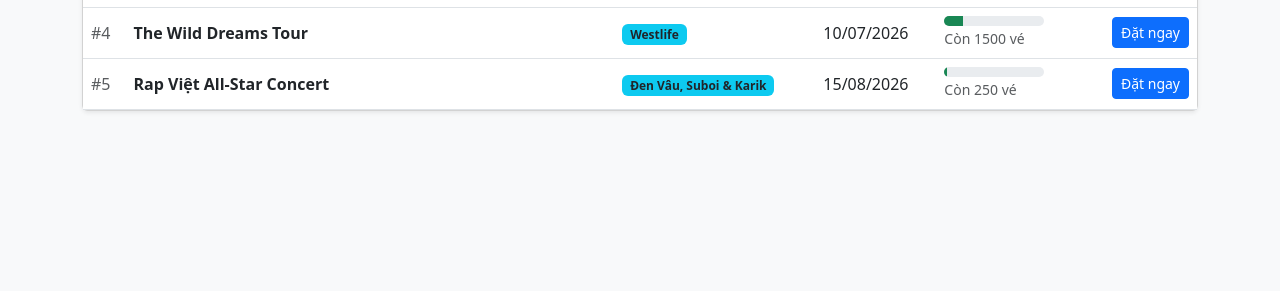
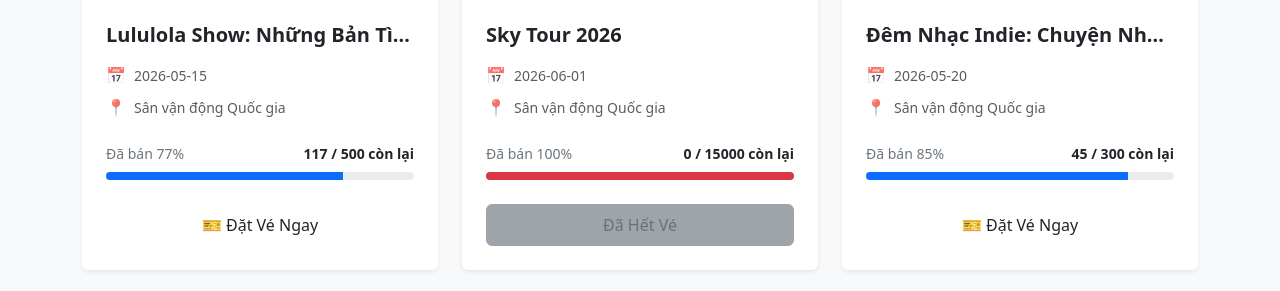
Before and after one commit to Likelipop/PHP_mini_projects, a PHP site: page /concerts in a window 1280 px wide. Shown: the part 339-630 px from the top of the page. Before the commit the page ends 451 px from the top, so only its background shows below. Run offline with PHP 8.4, Linux system fonts and the light colour scheme.

Commit message:
(fix) add recovery php lab 1

```diff
--- a/php-mini-concert/src/Controllers/ConcertController.php
+++ b/php-mini-concert/src/Controllers/ConcertController.php
@@ -4,18 +4,44 @@ namespace App\Controllers;
 
 class ConcertController
 {
-    public function index(array $concerts): void
+    public function index($concerts)
     {
-        // Thay vì Response::json, chúng ta chuẩn bị dữ liệu cho view
+        // 1. Lấy tham số bộ lọc từ URL (phương thức GET)
+        $filterStatus = $_GET['status'] ?? 'all'; // all, available, soldout
+        $searchKeyword = $_GET['search'] ?? '';
+
+        // 2. Thực hiện lọc dữ liệu
+        $filteredConcerts = array_filter($concerts, function ($concert) use ($filterStatus, $searchKeyword) {
+            $matchStatus = true;
+            $matchSearch = true;
+
+            // Lọc theo trạng thái vé
+            if ($filterStatus === 'available') {
+                $matchStatus = $concert['seats_available'] > 0;
+            } elseif ($filterStatus === 'soldout') {
+                $matchStatus = $concert['seats_available'] <= 0;
+            }
+
+            // Lọc theo từ khóa tìm kiếm (tên concert)
+            if (!empty($searchKeyword)) {
+                $matchSearch = stripos($concert['title'], $searchKeyword) !== false;
+            }
+
+            return $matchStatus && $matchSearch;
+        });
+
+        // 3. Chuẩn bị dữ liệu truyền ra view
         $data = [
-            'title' => 'Lịch Diễn Concert 2026',
-            'concerts' => $concerts
+            'title' => 'Tất cả Concerts',
+            'concerts' => $filteredConcerts,
+            'filters' => [
+                'status' => $filterStatus,
+                'search' => $searchKeyword
+            ]
         ];
 
-        // Gọi file view để hiển thị giao diện
-        // Lưu ý: dirname(__DIR__, 2) để nhảy từ src/Controllers ngược lên thư mục gốc
-        require dirname(__DIR__, 2) . '/views/concerts_list.php';
-        exit;
+        // 4. Gọi View mới
+        require dirname(__DIR__, 2) . '/views/concerts.php';
     }
 
     public function head(): void
--- /dev/null
+++ b/php-mini-concert/views/concerts.php
@@ -0,0 +1,124 @@
+<?php /** @var array $data */ ?>
+<!DOCTYPE html>
+<html lang="vi">
+<head>
+    <title><?= htmlspecialchars($data['title']) ?> - Concert Hub</title>
+    <link href="https://cdn.jsdelivr.net/npm/bootstrap@5.3.0/dist/css/bootstrap.min.css" rel="stylesheet">
+</head>
+<body class="bg-light">
+
+<div class="container my-5">
+
+    <div class="mb-3">
+        <a href="/" class="text-decoration-none text-secondary fw-medium hover-primary">
+            &larr; Quay về trang chủ
+        </a>
+    </div>
+
+    <div class="row mb-4 align-items-center">
+        <div class="col-md-6">
+            <h1 class="h2 fw-bold">Khám phá tất cả sự kiện</h1>
+        </div>
+
+        <div class="col-md-6">
+            <form action="/concerts" method="GET" class="d-flex gap-2">
+                <input type="text" name="search" class="form-control"
+                       placeholder="Tìm tên sự kiện..."
+                       value="<?= htmlspecialchars($data['filters']['search'] ?? '') ?>">
+
+                <select name="status" class="form-select" style="width: auto;">
+                    <option value="all" <?= ($data['filters']['status'] ?? 'all') === 'all' ? 'selected' : '' ?>>Tất cả trạng thái</option>
+                    <option value="available" <?= ($data['filters']['status'] ?? '') === 'available' ? 'selected' : '' ?>>Còn vé</option>
+                    <option value="soldout" <?= ($data['filters']['status'] ?? '') === 'soldout' ? 'selected' : '' ?>>Đã hết vé</option>
+                </select>
+
+                <button type="submit" class="btn btn-dark">Lọc</button>
+            </form>
+        </div>
+    </div>
+
+    <div class="row">
+        <?php if (empty($data['concerts'])): ?>
+            <div class="col-12 text-center py-5">
+                <h3 class="text-muted mb-3">😕 Ôi không!</h3>
+                <p class="text-muted">Không tìm thấy sự kiện nào phù hợp với bộ lọc của bạn.</p>
+                <a href="/concerts" class="btn btn-outline-primary mt-2">Xóa bộ lọc và xem tất cả</a>
+            </div>
+        <?php else: ?>
+            <?php foreach ($data['concerts'] as $concert): ?>
+                <div class="col-lg-4 col-md-6 mb-4">
+                    <div class="card h-100 concert-card shadow-sm border-0 position-relative">
+
+                        <div class="position-relative overflow-hidden" style="border-radius: 15px 15px 0 0;">
+                            <img src="<?= $concert['image'] ?? 'https://images.pexels.com/photos/4183059/pexels-photo-4183059.jpeg' ?>"
+                                 class="card-img-top w-100"
+                                 alt="Concert Cover"
+                                 style="height: 180px; object-fit: cover;">
+
+                            <?php if ($concert['seats_available'] <= 0): ?>
+                                <span class="badge bg-danger position-absolute top-0 end-0 m-3 px-3 py-2 rounded-pill shadow-sm">Sold Out</span>
+                            <?php else: ?>
+                                <span class="badge bg-success position-absolute top-0 end-0 m-3 px-3 py-2 rounded-pill shadow-sm">Đang mở bán</span>
+                            <?php endif; ?>
+                        </div>
+
+                        <div class="card-body p-4 d-flex flex-column">
+
+                            <h5 class="card-title fw-bold text-dark mb-3 text-truncate" title="<?= htmlspecialchars($concert['title']) ?>">
+                                <?= htmlspecialchars($concert['title']) ?>
+                            </h5>
+
+                            <div class="text-muted small mb-3">
+                                <div class="mb-2 d-flex align-items-center">
+                                    <span class="me-2 fs-6">📅</span>
+                                    <?= htmlspecialchars($concert['date'] ?? 'Đang cập nhật lịch diễn') ?>
+                                </div>
+                                <div class="mb-2 d-flex align-items-center">
+                                    <span class="me-2 fs-6">📍</span>
+                                    <?= htmlspecialchars($concert['location'] ?? 'Sân vận động Quốc gia') ?>
+                                </div>
+                            </div>
+
+                            <div class="mt-auto mb-4">
+                                <?php
+                                    // Tính phần trăm vé đã bán
+                                    $total = $concert['seats_total'] > 0 ? $concert['seats_total'] : 1;
+                                    $sold = $total - $concert['seats_available'];
+                                    $percent = round(($sold / $total) * 100);
+                                ?>
+                                <div class="d-flex justify-content-between small mb-2">
+                                    <span class="text-secondary fw-medium">Đã bán <?= $percent ?>%</span>
+                                    <span class="fw-bold text-dark"><?= $concert['seats_available'] ?> / <?= $concert['seats_total'] ?> còn lại</span>
+                                </div>
+                                <div class="progress" style="height: 8px; border-radius: 4px;">
+                                    <div class="progress-bar <?= $concert['seats_available'] <= 0 ? 'bg-danger' : 'bg-primary' ?>"
+                                         role="progressbar"
+                                         style="width: <?= $percent ?>%"
+                                         aria-valuenow="<?= $percent ?>"
+                                         aria-valuemin="0"
+                                         aria-valuemax="100">
+                                    </div>
+                                </div>
+                            </div>
+
+                            <button class="btn btn-book w-100 py-2 <?= $concert['seats_available'] <= 0 ? 'disabled bg-secondary border-secondary' : '' ?>"
+                                    data-bs-toggle="modal"
+                                    data-bs-target="#bookingModal"
+                                    data-concert-id="<?= $concert['id'] ?>"
+                                    data-concert-title="<?= htmlspecialchars($concert['title']) ?>">
+                                <?= $concert['seats_available'] <= 0 ? 'Đã Hết Vé' : '🎫 Đặt Vé Ngay' ?>
+                            </button>
+                        </div>
+                    </div>
+                </div>
+            <?php endforeach; ?>
+        <?php endif; ?>
+    </div>
+</div>
+
+<script src="https://cdn.jsdelivr.net/npm/bootstrap@5.3.0/dist/js/bootstrap.bundle.min.js"></script>
+
+<?php require __DIR__ . '/partials/booking_modal.php'; ?>
+
+</body>
+</html>
--- /dev/null
+++ b/php-mini-concert/views/partials/booking_modal.php
@@ -0,0 +1,20 @@
+<div class="modal fade" id="bookingModal" tabindex="-1" aria-hidden="true">
+    <div class="modal-dialog modal-dialog-centered">
+        <div class="modal-content border-0 shadow">
+            </div>
+    </div>
+</div>
+
+<script>
+    const bookingModal = document.getElementById('bookingModal');
+    if (bookingModal) {
+        bookingModal.addEventListener('show.bs.modal', function (event) {
+            const button = event.relatedTarget;
+            const concertId = button.getAttribute('data-concert-id');
+            const concertTitle = button.getAttribute('data-concert-title');
+
+            bookingModal.querySelector('#modalConcertId').value = concertId;
+            bookingModal.querySelector('#modalConcertTitle').textContent = concertTitle;
+        });
+    }
+</script>
```
Also changed, not shown: php-mini-concert/views/home.php (+8 -13 lines).
